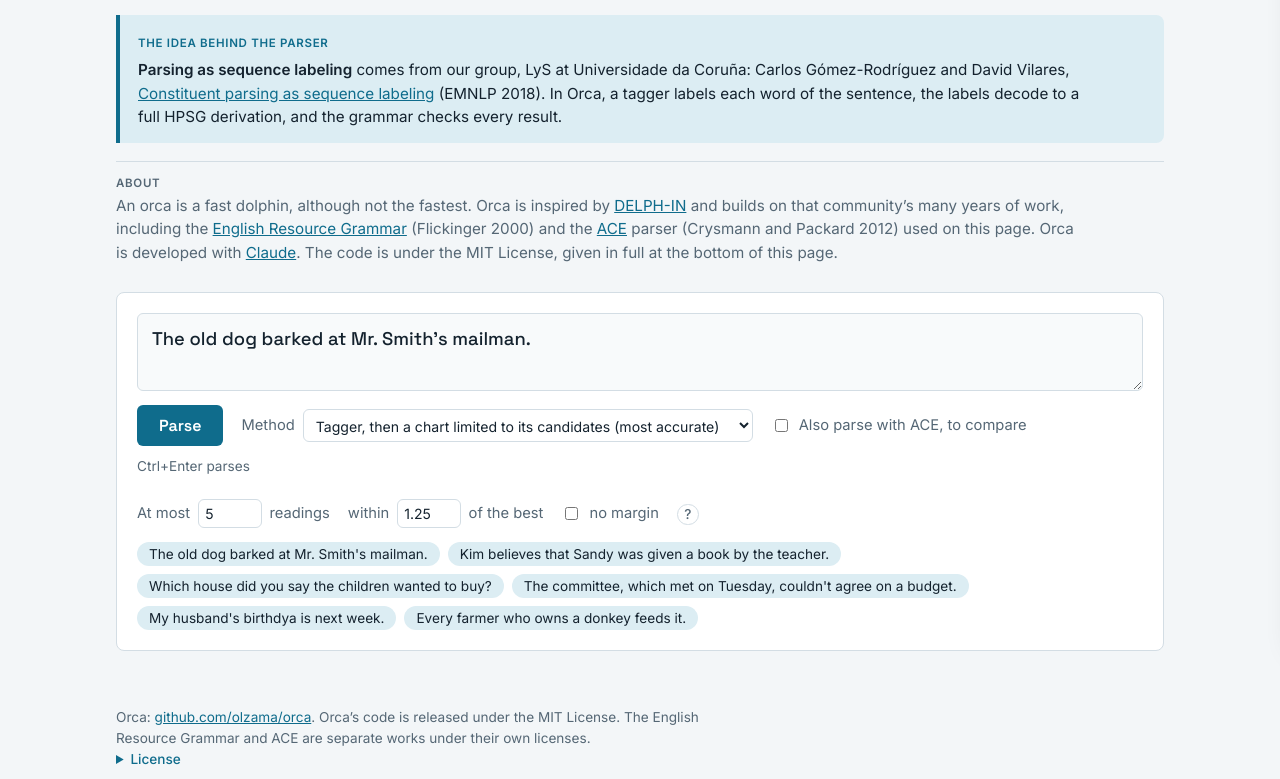
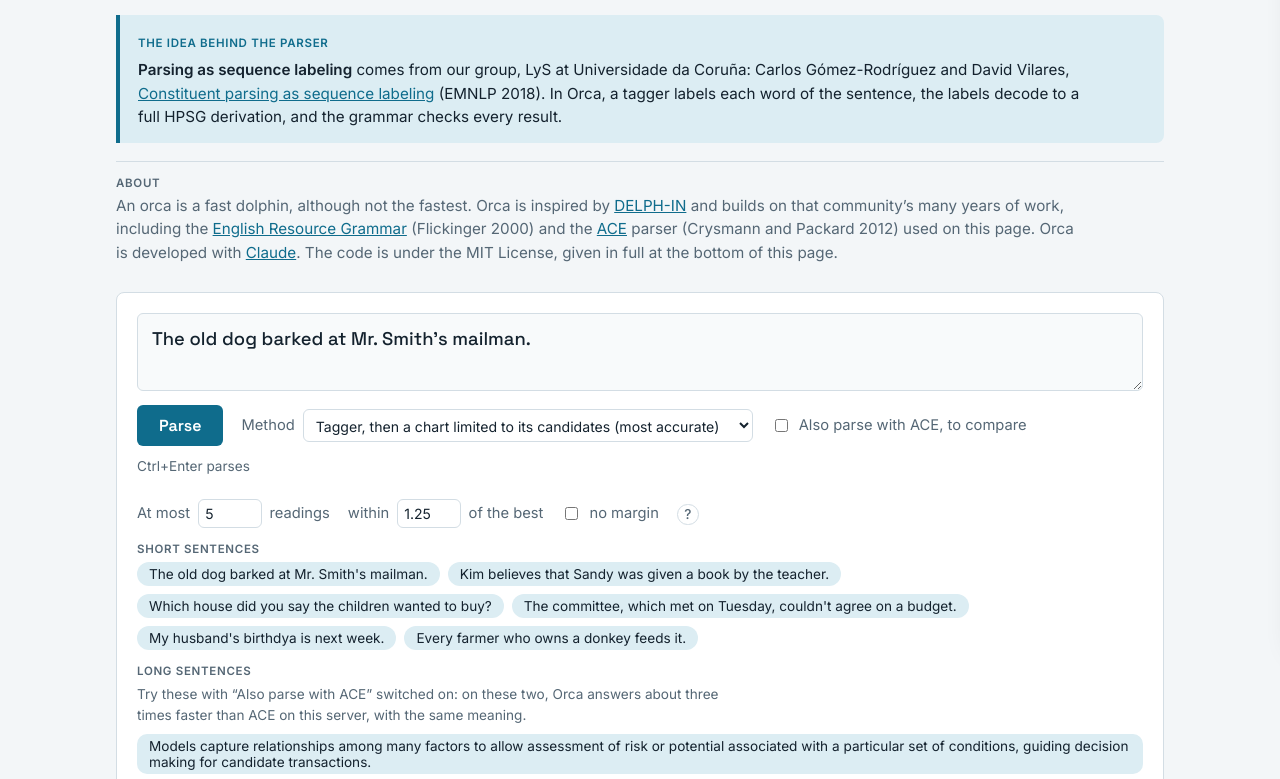
Before and after one commit to olzama/orca, a plain HTML site: page docs/demo/index.html in a window 1280 px wide. Shown: the part 148-927 px from the top of the page. Drawn offline with Linux system fonts and the light colour scheme.

Commit message:
Demo page: short and long example sentences apart; two long ones where Orca is faster than ACE
Co-Authored-By: Claude Fable 5.2 <noreply@anthropic.com>
Claude-Session: https://claude.ai/code/session_01AKnFn3btPk4pjb9eUFGUdP

```diff
--- a/docs/demo/index.html
+++ b/docs/demo/index.html
@@ -199,6 +199,10 @@ details.rhelp > summary::-webkit-details-marker { display: none; }
 details.rhelp[open] { flex-basis: 100%; }
 details.rhelp p { margin-top: 6px; max-width: 70ch; }
 select { font: 0.88rem var(--body); padding: 6px 8px; border: 1px solid var(--line); border-radius: 6px; background: var(--surface); color: var(--fg); max-width: 100%; }
+.examples { display: flex; flex-direction: column; gap: 14px; }
+.examples h3 { font: 600 0.72rem var(--body); letter-spacing: 0.06em; text-transform: uppercase; color: var(--muted); margin: 0 0 6px; }
+.examples p { margin-bottom: 8px; }
+#examples-long .chip { border-radius: 10px; }
 </style>
 </head>
 <body>
@@ -242,7 +246,10 @@ select { font: 0.88rem var(--body); padding: 6px 8px; border: 1px solid var(--li
       <label class="check"><input type="checkbox" id="nomargin"> no margin</label>
       <details class="rhelp"><summary aria-label="What these settings mean">?</summary><p class="small">Readings are the distinct meanings among the grammar’s best parses. A reading is shown only if its score is within the margin of the best one: at margin 1.25, its best parse is at least about 29% as likely as the top parse. A larger margin shows more readings; at most 1 reading shows only the top one.</p></details>
     </div>
-    <div class="chips" id="examples"></div>
+    <div class="examples">
+      <div><h3>Short sentences</h3><div class="chips" id="examples"></div></div>
+      <div><h3>Long sentences</h3><p class="small">Try these with “Also parse with ACE” switched on: on these two, Orca answers about three times faster than ACE on this server, with the same meaning.</p><div class="chips" id="examples-long"></div></div>
+    </div>
   </section>
 
   <div id="status" class="verdict hidden" role="status"></div>
@@ -374,6 +381,12 @@ const EXAMPLES = [
   "The committee, which met on Tuesday, couldn't agree on a budget.",
   "My husband's birthdya is next week.",
   "Every farmer who owns a donkey feeds it.",
+];
+// long sentences, where a chart limited to the tagger's candidates is several times faster than ACE's full chart
+// (measured on the demo server: about 2 s against 6 to 7 s, same meaning)
+const LONG_EXAMPLES = [
+  "Models capture relationships among many factors to allow assessment of risk or potential associated with a particular set of conditions, guiding decision making for candidate transactions.",
+  "As a result standard regression techniques cannot be applied to time series data and methodology has been developed to decompose the trend, seasonal and cyclical component of the series.",
 ];
 
 /* drawing code from the walkthrough page */
@@ -982,7 +995,9 @@ async function run() {
 
 $('go').addEventListener('click', run);
 $('input').addEventListener('keydown', e => { if (e.key === 'Enter' && (e.ctrlKey || e.metaKey)) { e.preventDefault(); run(); } });
-$('examples').replaceChildren(...EXAMPLES.map(s => { const b = el('button', 'chip', esc(s)); b.type = 'button'; b.addEventListener('click', () => { $('input').value = s; run(); }); return b; }));
+const exampleChip = s => { const b = el('button', 'chip', esc(s)); b.type = 'button'; b.addEventListener('click', () => { $('input').value = s; run(); }); return b; };
+$('examples').replaceChildren(...EXAMPLES.map(exampleChip));
+$('examples-long').replaceChildren(...LONG_EXAMPLES.map(exampleChip));
 $('types-body').addEventListener('click', e => { const t = e.target.closest('[data-name]'); if (t) lookupType(t.dataset.name); });
 $('types-go').addEventListener('click', () => lookupType($('types-q').value));
 $('types-q').addEventListener('keydown', e => { if (e.key === 'Enter') lookupType($('types-q').value); });
```
